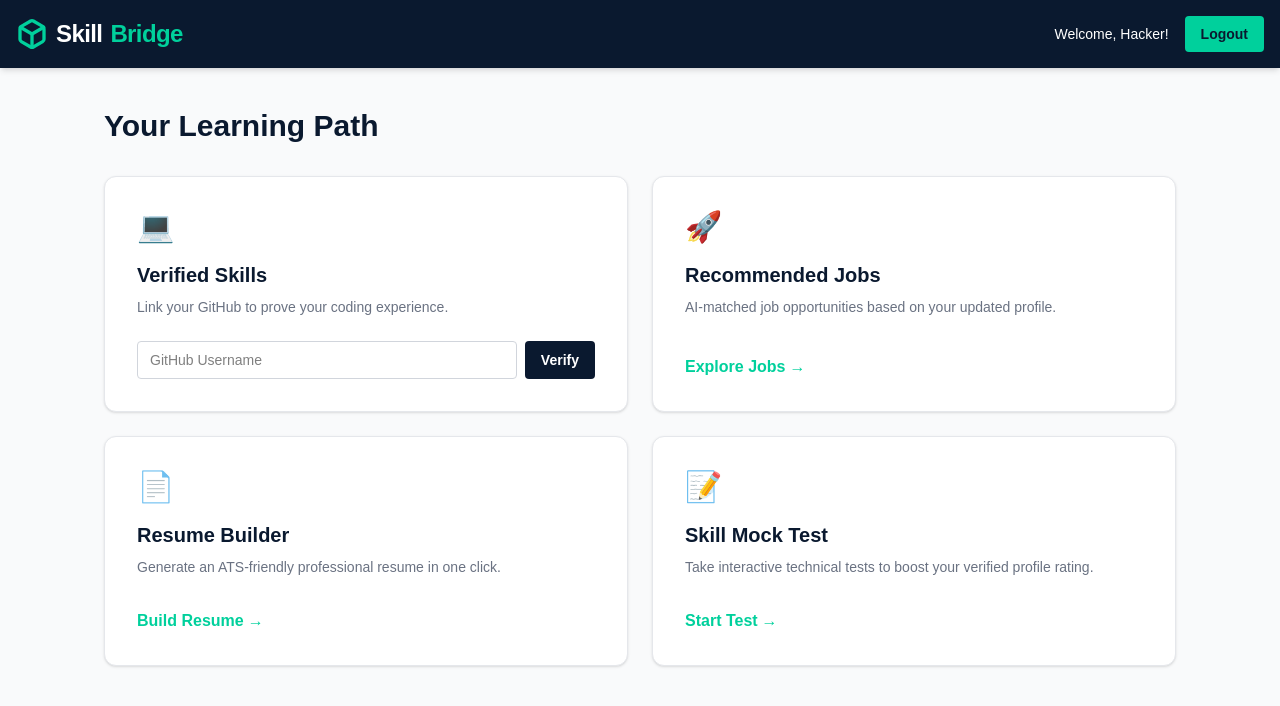
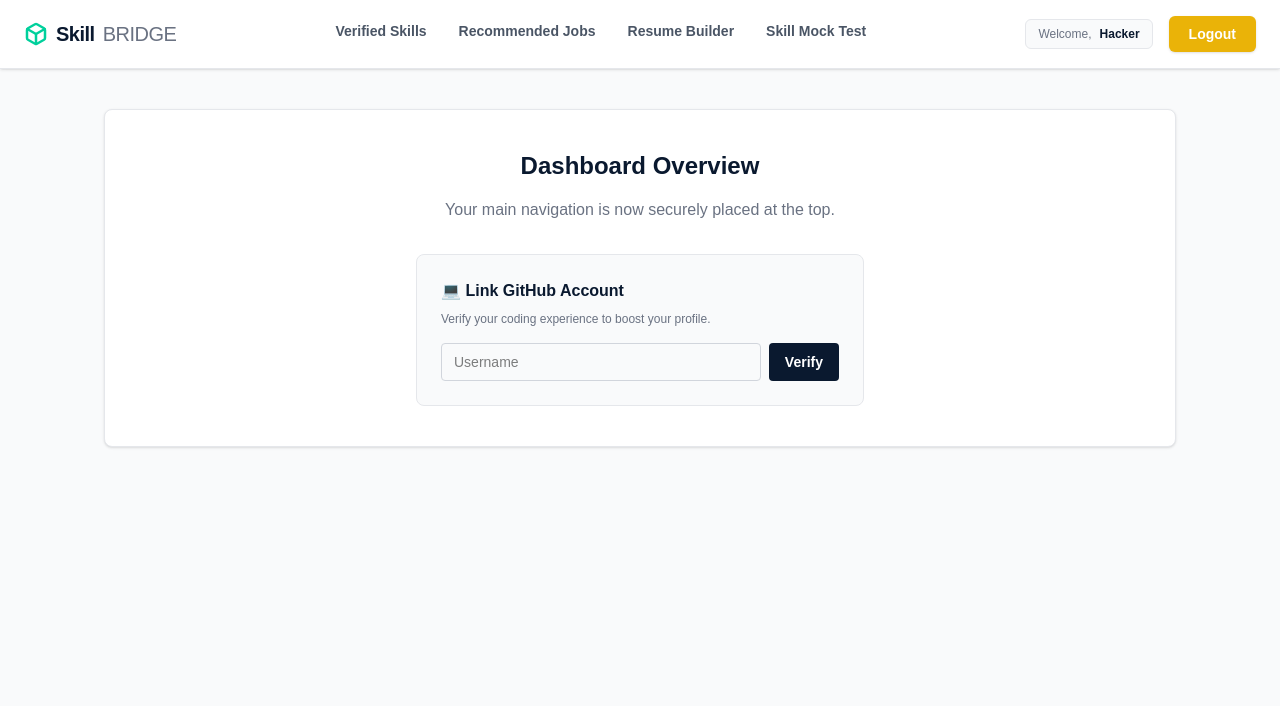
Before and after one commit to rupaniali/skillbridge-hackathon, a Next.js app: page /dashboard in a window 1280 px wide. Shown: the top 706 px of the page. Built offline with nearby package versions, Linux system fonts and the light colour scheme.

Commit message:
Fixed double navbar

```diff
--- a/app/dashboard/page.tsx
+++ b/app/dashboard/page.tsx
@@ -1,59 +1,26 @@
 "use client";
 
-import Link from "next/link";
-import { useState, useEffect } from "react";
-import { useRouter } from "next/navigation";
-import { supabase } from "../supabase"; // Adjust path if needed based on your folder structure
+import { useState } from "react";
 
 export default function DashboardPage() {
-  const [userName, setUserName] = useState("Hacker");
   const [githubUser, setGithubUser] = useState("");
   const [isVerified, setIsVerified] = useState(false);
   const [loading, setLoading] = useState(false);
-  const router = useRouter();
 
-  // 🚀 Supabase se logged-in user ka naam fetch karne ke liye
-  useEffect(() => {
-    const fetchUserProfile = async () => {
-      try {
-        const { data: { user } } = await supabase.auth.getUser();
-        if (user) {
-          if (user.user_metadata?.name) {
-            setUserName(user.user_metadata.name);
-          } else if (user.user_metadata?.full_name) {
-            setUserName(user.user_metadata.full_name);
-          } else {
-            const emailName = user.email?.split('@')[0];
-            if (emailName) setUserName(emailName);
-          }
-        }
-      } catch (error) {
-        console.error("Error fetching user:", error);
-      }
-    };
-
-    fetchUserProfile();
-  }, []);
-
-  // 🚀 GitHub API verification function
   const handleGitHubVerification = async (githubUsername: string) => {
     if (!githubUsername.trim()) {
       alert("Please enter a GitHub username");
       return false;
     }
-
     try {
       const response = await fetch(`https://api.github.com/users/${githubUsername.trim()}`);
-
       if (!response.ok) {
-        alert("Invalid GitHub username! This account does not exist on GitHub.");
+        alert("Invalid GitHub username!");
         return false;
       }
-
       const githubData = await response.json();
       alert(`GitHub account verified successfully: ${githubData.login}`);
       return true;
-
     } catch (error) {
       console.error("Error verifying GitHub:", error);
       alert("Failed to verify GitHub account. Please try again.");
@@ -64,55 +31,29 @@ export default function DashboardPage() {
   const handleVerify = async () => {
     setLoading(true);
     const isValid = await handleGitHubVerification(githubUser);
-    if (isValid) {
-      setIsVerified(true);
-    }
+    if (isValid) setIsVerified(true);
     setLoading(false);
-  };
-
-  const handleLogout = async () => {
-    await supabase.auth.signOut();
-    router.push("/");
   };
 
   return (
     <div className="min-h-screen bg-gray-50">
 
-      {/* Header / Navbar */}
-      <nav className="bg-[#0A192F] text-white p-4 flex justify-between items-center shadow-md">
-        <Link href="/" className="text-2xl font-extrabold flex items-center gap-2 tracking-tight cursor-pointer">
-          <svg xmlns="http://www.w3.org/2000/svg" className="w-8 h-8 text-[#00d09c]" viewBox="0 0 24 24" fill="none" stroke="currentColor" strokeWidth="2.5" strokeLinecap="round" strokeLinejoin="round">
-            <path d="M21 16V8a2 2 0 0 0-1-1.73l-7-4a2 2 0 0 0-2 0l-7 4A2 2 0 0 0 3 8v8a2 2 0 0 0 1 1.73l7 4a2 2 0 0 0 2 0l7-4A2 2 0 0 0 21 16z"></path>
-            <polyline points="3.27 6.96 12 12.01 20.73 6.96"></polyline>
-            <line x1="12" y1="22.08" x2="12" y2="12"></line>
-          </svg>
-          <span className="text-white">Skill</span><span className="text-[#00d09c]">Bridge</span>
-        </Link>
-        <div className="flex items-center gap-4">
-          <span className="text-sm hidden sm:block font-medium">Welcome, {userName}!</span>
-          <button onClick={handleLogout} className="bg-[#00d09c] text-[#0A192F] px-4 py-2 rounded font-bold text-sm hover:bg-teal-400 transition cursor-pointer">
-            Logout
-          </button>
-        </div>
-      </nav>
+      {/* Navbar yahan se hata diya gaya hai kyunki wo layout.tsx se aa raha hai */}
 
-      {/* Main Content */}
       <main className="max-w-6xl mx-auto p-6 md:p-10">
-        <h1 className="text-3xl font-bold text-[#0A192F] mb-8">Your Learning Path</h1>
+        <div className="bg-white border border-gray-200 rounded-lg p-10 text-center shadow-sm">
+          <h1 className="text-2xl font-bold text-[#0A192F] mb-4">Dashboard Overview</h1>
+          <p className="text-gray-500 mb-8 max-w-lg mx-auto">Your main navigation is now securely placed at the top.</p>
 
-        <div className="grid grid-cols-1 md:grid-cols-2 gap-6">
-
-          {/* Card 1: Verified Skills */}
-          <div className="bg-white p-8 rounded-xl shadow-sm border border-gray-200 hover:shadow-md transition flex flex-col">
-            <div className="text-3xl mb-4">💻</div>
-            <h2 className="text-xl font-bold text-[#0A192F] mb-2">Verified Skills</h2>
-            <p className="text-gray-500 text-sm mb-6">Link your GitHub to prove your coding experience.</p>
+          <div className="max-w-md mx-auto bg-gray-50 p-6 rounded-lg border border-gray-200 text-left">
+            <h3 className="font-bold text-[#0A192F] mb-2 flex items-center gap-2">💻 Link GitHub Account</h3>
+            <p className="text-xs text-gray-500 mb-4">Verify your coding experience to boost your profile.</p>
 
             {!isVerified ? (
-              <div className="flex flex-col sm:flex-row gap-2 mt-auto">
+              <div className="flex flex-col sm:flex-row gap-2">
                 <input
                   type="text"
-                  placeholder="GitHub Username"
+                  placeholder="Username"
                   value={githubUser}
                   onChange={(e) => setGithubUser(e.target.value)}
                   className="border border-gray-300 rounded px-3 py-2 w-full text-sm text-black focus:outline-none focus:border-[#00d09c]"
@@ -120,57 +61,18 @@ export default function DashboardPage() {
                 <button
                   onClick={handleVerify}
                   disabled={loading}
-                  className="bg-[#0A192F] text-white px-4 py-2 rounded text-sm font-semibold hover:bg-gray-800 transition cursor-pointer disabled:opacity-50"
+                  className="bg-[#0A192F] text-white px-4 py-2 rounded text-sm font-semibold hover:bg-gray-800 transition cursor-pointer"
                 >
                   {loading ? "Checking..." : "Verify"}
                 </button>
               </div>
             ) : (
-              <div className="mt-auto bg-green-50 border border-green-200 text-green-700 px-4 py-3 rounded-md flex items-center justify-between">
+              <div className="bg-green-50 border border-green-200 text-green-700 px-4 py-3 rounded-md flex items-center justify-between">
                 <span className="font-semibold text-sm">✅ {githubUser} Linked</span>
-                <button onClick={() => setIsVerified(false)} className="text-xs text-gray-500 hover:text-black underline cursor-pointer">
-                  Change
-                </button>
+                <button onClick={() => setIsVerified(false)} className="text-xs text-gray-500 hover:text-black underline cursor-pointer">Change</button>
               </div>
             )}
           </div>
-
-          {/* Card 2: Recommended Jobs */}
-          <div className="bg-white p-8 rounded-xl shadow-sm border border-gray-200 hover:shadow-md transition flex flex-col">
-            <div className="text-3xl mb-4">🚀</div>
-            <h2 className="text-xl font-bold text-[#0A192F] mb-2">Recommended Jobs</h2>
-            <p className="text-gray-500 text-sm mb-8">AI-matched job opportunities based on your updated profile.</p>
-            <div className="mt-auto">
-              <Link href="/jobs" className="text-[#00d09c] font-bold hover:underline cursor-pointer flex items-center gap-1">
-                Explore Jobs <span>→</span>
-              </Link>
-            </div>
-          </div>
-
-          {/* Card 3: Resume Builder */}
-          <div className="bg-white p-8 rounded-xl shadow-sm border border-gray-200 hover:shadow-md transition flex flex-col">
-            <div className="text-3xl mb-4">📄</div>
-            <h2 className="text-xl font-bold text-[#0A192F] mb-2">Resume Builder</h2>
-            <p className="text-gray-500 text-sm mb-8">Generate an ATS-friendly professional resume in one click.</p>
-            <div className="mt-auto">
-              <Link href="/resume" className="text-[#00d09c] font-bold hover:underline cursor-pointer flex items-center gap-1">
-                Build Resume <span>→</span>
-              </Link>
-            </div>
-          </div>
-
-          {/* Card 4: Skill Mock Test */}
-          <div className="bg-white p-8 rounded-xl shadow-sm border border-gray-200 hover:shadow-md transition flex flex-col">
-            <div className="text-3xl mb-4">📝</div>
-            <h2 className="text-xl font-bold text-[#0A192F] mb-2">Skill Mock Test</h2>
-            <p className="text-gray-500 text-sm mb-8">Take interactive technical tests to boost your verified profile rating.</p>
-            <div className="mt-auto">
-              <Link href="/dashboard/mock-test" className="text-[#00d09c] font-bold hover:underline cursor-pointer flex items-center gap-1">
-                Start Test <span>→</span>
-              </Link>
-            </div>
-          </div>
-
         </div>
       </main>
     </div>
--- a/app/jobs/page.tsx
+++ b/app/jobs/page.tsx
@@ -37,10 +37,10 @@ export default function JobsPage() {
       <div className="max-w-5xl mx-auto">
         <div className="text-center mb-12">
           <h1 className="text-4xl font-bold text-[#0A192F] mb-4">
-            Explore Entry-Level Jobs
+            Explore Entry Level Jobs
           </h1>
           <p className="text-gray-600 text-lg">
-            Aapke skills se match karti hui best opportunities.
+            The best opportunities that match your skills.
           </p>
         </div>
 
--- a/app/layout.tsx
+++ b/app/layout.tsx
@@ -1,6 +1,9 @@
 import type { Metadata } from "next";
 import { Geist, Geist_Mono } from "next/font/google";
 import "./globals.css";
+
+// 1. Yahan humne Navbar ko import kiya hai
+import Navbar from "../components/Navbar";
 
 const geistSans = Geist({
   variable: "--font-geist-sans",
@@ -12,18 +15,27 @@ const geistMono = Geist_Mono({
   subsets: ["latin"],
 });
 
+// Browser tab ka naam 'Create Next App' se badal kar SkillBridge kar diya hai
 export const metadata: Metadata = {
-  title: "Create Next App",
-  description: "Generated by create next app",
+  title: "SkillBridge | Professional Portfolio",
+  description: "Generate professional resumes and mock tests",
 };
 
-export default function RootLayout({ children }: LayoutProps<"/">) {
+export default function RootLayout({ children }: { children: React.ReactNode }) {
   return (
     <html
       lang="en"
       className={`${geistSans.variable} ${geistMono.variable} h-full antialiased`}
     >
-      <body className="min-h-full flex flex-col">{children}</body>
+      <body className="min-h-full flex flex-col">
+
+        {/* 2. Navbar yahan add kar diya, ab yeh har page par dikhega! */}
+        <Navbar />
+
+        {/* Yeh aapke baaki pages ka content hai */}
+        {children}
+
+      </body>
     </html>
   );
 }
--- /dev/null
+++ b/components/Navbar.tsx
@@ -0,0 +1,73 @@
+"use client";
+
+import Link from "next/link";
+import { useState, useEffect } from "react";
+import { useRouter } from "next/navigation";
+import { supabase } from "../app/supabase"; // Adjust path based on your folder structure
+
+export default function Navbar() {
+  const [userName, setUserName] = useState("Hacker");
+  const router = useRouter();
+
+  useEffect(() => {
+    const fetchUserProfile = async () => {
+      try {
+        const { data: { user } } = await supabase.auth.getUser();
+        if (user) {
+          if (user.user_metadata?.name) {
+            setUserName(user.user_metadata.name);
+          } else if (user.user_metadata?.full_name) {
+            setUserName(user.user_metadata.full_name);
+          } else {
+            const emailName = user.email?.split('@')[0];
+            if (emailName) setUserName(emailName);
+          }
+        }
+      } catch (error) {
+        console.error("Error fetching user:", error);
+      }
+    };
+    fetchUserProfile();
+  }, []);
+
+  const handleLogout = async () => {
+    await supabase.auth.signOut();
+    router.push("/");
+  };
+
+  return (
+    <nav className="bg-white border-b border-gray-200 px-6 py-4 flex justify-between items-center shadow-sm w-full sticky top-0 z-50">
+
+      {/* Left: Brand Logo */}
+      <div className="flex items-center">
+        <Link href="/dashboard" className="text-xl font-extrabold flex items-center gap-2 tracking-tight cursor-pointer">
+          <svg xmlns="http://www.w3.org/2000/svg" className="w-6 h-6 text-[#00d09c]" viewBox="0 0 24 24" fill="none" stroke="currentColor" strokeWidth="2.5" strokeLinecap="round" strokeLinejoin="round">
+            <path d="M21 16V8a2 2 0 0 0-1-1.73l-7-4a2 2 0 0 0-2 0l-7 4A2 2 0 0 0 3 8v8a2 2 0 0 0 1 1.73l7 4a2 2 0 0 0 2 0l7-4A2 2 0 0 0 21 16z"></path>
+            <polyline points="3.27 6.96 12 12.01 20.73 6.96"></polyline>
+            <line x1="12" y1="22.08" x2="12" y2="12"></line>
+          </svg>
+          <span className="text-[#0A192F]">Skill</span><span className="text-gray-500 font-medium">BRIDGE</span>
+        </Link>
+      </div>
+
+      {/* Center: Navigation Links */}
+      <div className="hidden lg:flex items-center gap-8 text-sm font-semibold text-gray-600">
+        <Link href="/dashboard" className="hover:text-[#00d09c] transition border-b-2 border-transparent hover:border-[#00d09c] pb-1">Verified Skills</Link>
+        <Link href="/jobs" className="hover:text-[#00d09c] transition border-b-2 border-transparent hover:border-[#00d09c] pb-1">Recommended Jobs</Link>
+        <Link href="/resume" className="hover:text-[#00d09c] transition border-b-2 border-transparent hover:border-[#00d09c] pb-1">Resume Builder</Link>
+        <Link href="/dashboard/mock-test" className="hover:text-[#00d09c] transition border-b-2 border-transparent hover:border-[#00d09c] pb-1">Skill Mock Test</Link>
+      </div>
+
+      {/* Right: Actions */}
+      <div className="flex items-center gap-4">
+        <div className="hidden md:flex items-center bg-gray-50 border border-gray-200 rounded-md px-3 py-1.5 text-xs">
+           <span className="text-gray-500 mr-2">Welcome,</span>
+           <span className="font-bold text-[#0A192F]">{userName}</span>
+        </div>
+        <button onClick={handleLogout} className="bg-[#eab308] text-white px-5 py-2 rounded-md font-bold text-sm hover:bg-yellow-500 transition shadow-sm cursor-pointer flex items-center gap-2">
+          Logout
+        </button>
+      </div>
+    </nav>
+  );
+}
```
